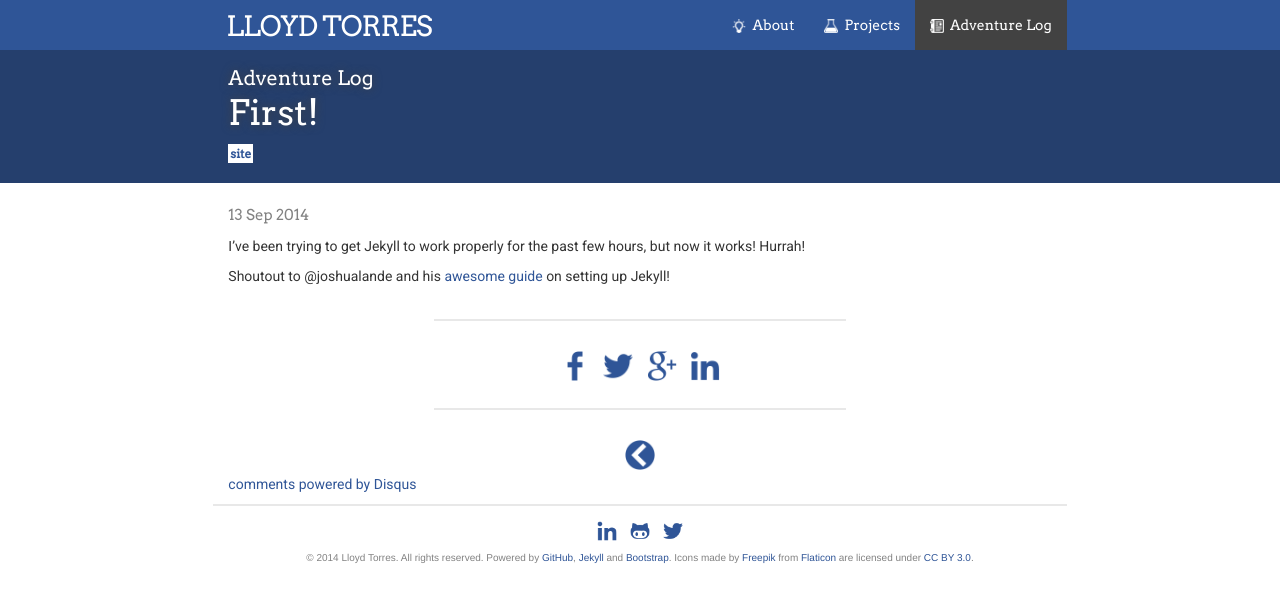
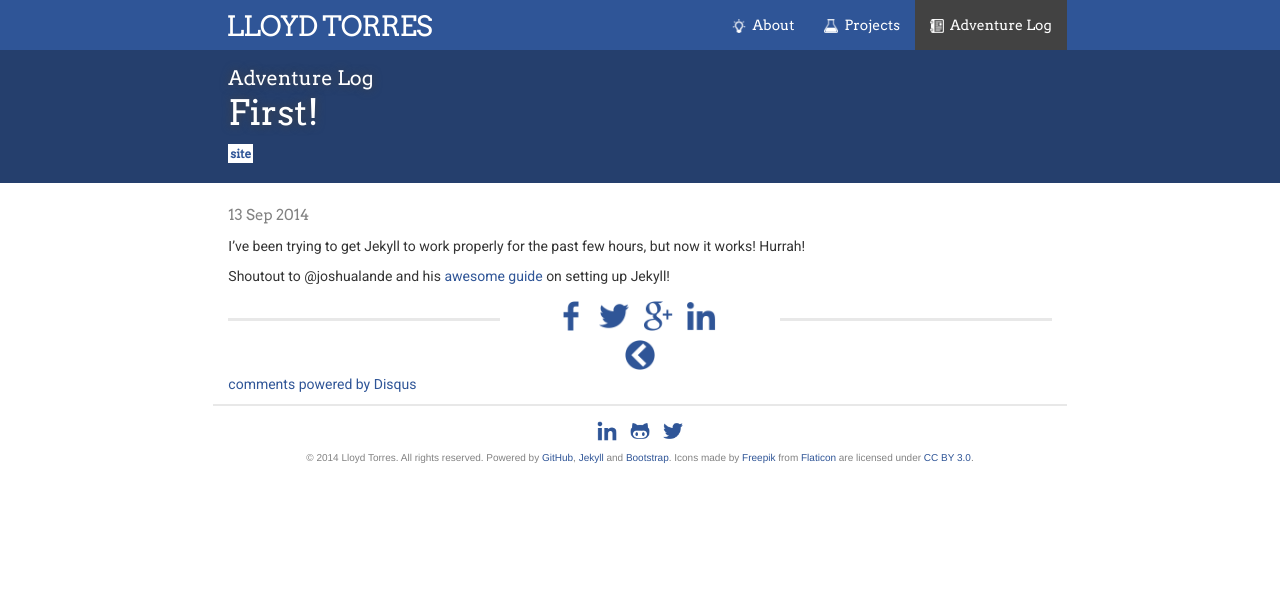
Before and after one commit to lloydtorres/lloydtorres.github.io, a Jekyll site: the page built from _posts/2014-09-13-first-post.md, in a window 1280 px wide. Shown: the top 603 px of the page. Built offline with Jekyll 4.4.1, drawn with Linux system fonts in a browser that asks for light colours; nearby versions of some CDN libraries; comment, search, counter and statistics services are not loaded.

Commit message:
Update divider behaviour

```diff
--- a/_layouts/post.html
+++ b/_layouts/post.html
@@ -32,8 +32,10 @@
                         {{ content }}
                     </article>
 
+                    <div class="div-column-left">
                         <div class="divider"><div class="inner"></div></div>
-
+                    </div>
+                    <div class="div-column-center">
                         <div class="col-center">
                             <div class="social-icons-large">
                                 <a href="https://www.facebook.com/sharer/sharer.php?u={{ site.url }}{{ page.url }}" target="_blank"><img src="/images/icons/facebook.png" title="Facebook" alt="Facebook" /></a>
@@ -42,8 +44,11 @@
                                 <a href="https://www.linkedin.com/shareArticle?mini=true&url={{ site.url }}{{ page.url }}&title={{ page.title }}&summary={{ page.excerpt | strip_html }}&source=" target="_blank"><img src="/images/icons/linkedin.png" title="LinkedIn" alt="LinkedIn" /></a>
                             </div>
                         </div>
+                    </div>
+                    <div class="div-column-right">
+                        <div class="divider"><div class="inner"></div></div>
+                    </div>
 
-                    <div class="divider"><div class="inner"></div></div>
 
                     <div class="col-center">
                         <div class="social-icons-large">
--- a/_sass/_layout.scss
+++ b/_sass/_layout.scss
@@ -570,14 +570,38 @@
     text-align: center;
 }
 
+.div-column-left {
+    float: left;
+    width: 33%;
+    @include media-query($on-mobile) {
+        width: 17%;
+    }
+}
+
+.div-column-right {
+    float: right;
+    width: 33%;
+    @include media-query($on-mobile) {
+        width: 17%;
+    }
+}
+
+.div-column-center {
+    display: inline-block;
+    width: 33%;
+    @include media-query($on-mobile) {
+        width: 66%;
+    }
+}
+
 .divider {
 
     height: 50px;
 
     .inner {
-        border-bottom: 2px solid $grey-color-light;
+        border-bottom: 3px solid $grey-color-light;
         height: 50%;
-        width: 50%;
+        width: 100%;
         margin-left: auto;
         margin-right: auto;
     }
```
Lines whose indentation alone changed are shown as unchanged.
